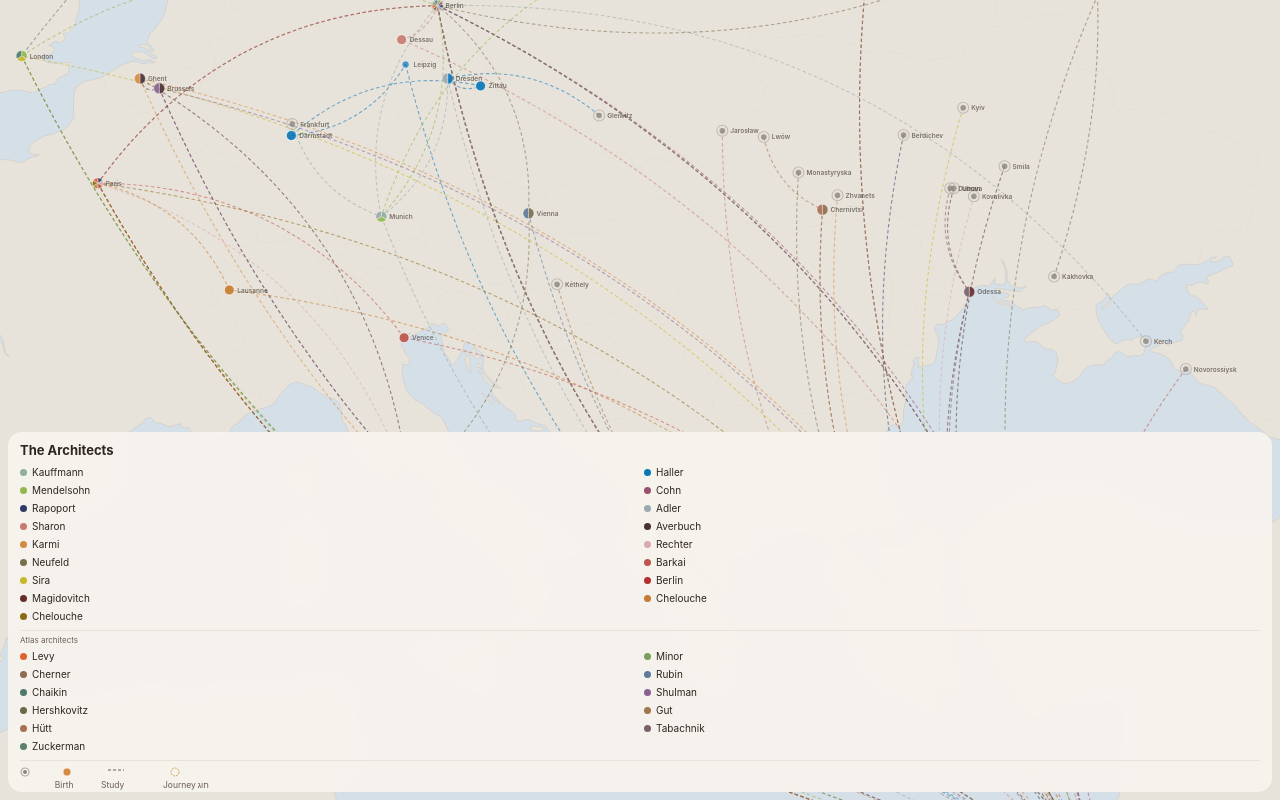
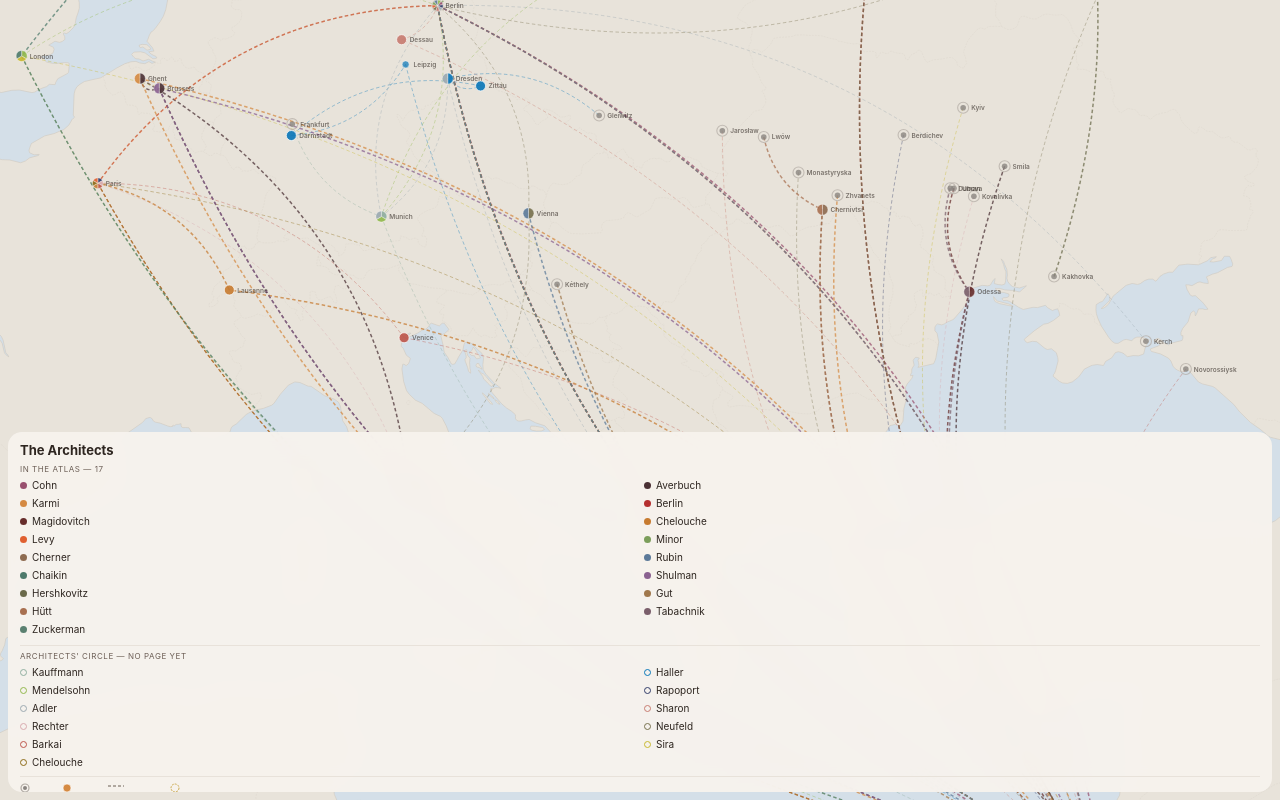
Before and after one commit to orenkarev-commits/Architectural-Atlas, a website: page assets/web/architects-journeys.html in a window 1280 px wide. Drawn offline with nearby package versions, Linux system fonts and the light colour scheme.

Commit message:
Journeys map: distinguish Atlas architects from the wider Circle
Group the legend into "In the Atlas" (18, filled dots, solid routes) and
"Architects' Circle — no page yet" (hollow dots, dashed routes), computed from
real Atlas membership (not the id prefix): A04/A10/A11/A16/A17/A18 + X1–X11.

Co-Authored-By: Claude Opus 4.8 <noreply@anthropic.com>

```diff
--- a/assets/web/architects-journeys.html
+++ b/assets/web/architects-journeys.html
@@ -149,6 +149,9 @@ const A = [
   {id:"X10",n:"Yehoshua Tabachnik",c:"#7A5F6B",d:""},
   {id:"X11",n:"Yehuda Zuckerman",c:"#5A8070",d:""},
 ];
+// Which of these we actually hold as an Atlas architect page (the rest are the wider Circle).
+const ATLAS = new Set(["A04","A10","A11","A16","A17","A18","X1","X2","X3","X4","X5","X6","X7","X8","X9","X10","X11"]);
+A.forEach(a => { a.atlas = ATLAS.has(a.id); });
 
 const C = {
   "Frankfurt":[8.68,50.11],"Munich":[11.58,48.14],"Gleiwitz":[18.67,50.29],
@@ -246,8 +249,9 @@ J.forEach(([id, stops]) => {
     rG.append("path")
       .attr("d", `M${p1[0]},${p1[1]} Q${mx},${my} ${p2[0]},${p2[1]}`)
       .attr("fill","none").attr("stroke", arch.c)
-      .attr("stroke-width", 1.1).attr("stroke-dasharray","3.5 2.5")
-      .attr("stroke-opacity", 0.55)
+      .attr("stroke-width", arch.atlas ? 1.5 : 1.0)
+      .attr("stroke-dasharray", arch.atlas ? "none" : "3.5 2.5")
+      .attr("stroke-opacity", arch.atlas ? 0.72 : 0.38)
       .attr("data-arch", id).attr("class","route");
   }
 });
@@ -371,22 +375,22 @@ function highlight(id) {
 }
 
 const le = document.getElementById("legend");
-// Split: exhibition cohort, then atlas architects
-const exhib = A.filter(a => !a.id.startsWith("X"));
-const atlas = A.filter(a => a.id.startsWith("X"));
+// Split by whether we hold the architect as an Atlas page (filled dot + solid route)
+// versus the wider Architects' Circle with no page yet (hollow dot + dashed route).
+const inAtlas = A.filter(a => a.atlas);
+const notIn = A.filter(a => !a.atlas);
 
-let h = `<h3>The Architects</h3><div class="lg">`;
-exhib.forEach(a => {
+let h = `<h3>The Architects</h3>`;
+h += `<div style="font-size:8px;letter-spacing:.07em;text-transform:uppercase;color:var(--fg-muted);margin:2px 0 3px">In the Atlas — ${inAtlas.length}</div><div class="lg">`;
+inAtlas.forEach(a => {
   h += `<div class="lr" data-id="${a.id}"><span class="ld" style="background:${a.c}"></span>${a.n.split(" ").pop()}</div>`;
 });
 h += `</div>`;
-if (atlas.length) {
-  h += `<div style="font-size:8px;color:var(--fg-muted);margin-top:6px;padding-top:4px;border-top:1px solid var(--hairline)">Atlas architects</div><div class="lg" style="margin-top:3px">`;
-  atlas.forEach(a => {
-    h += `<div class="lr" data-id="${a.id}"><span class="ld" style="background:${a.c}"></span>${a.n.split(" ").pop()}</div>`;
-  });
-  h += `</div>`;
-}
+h += `<div style="font-size:8px;letter-spacing:.07em;text-transform:uppercase;color:var(--fg-muted);margin:8px 0 3px;padding-top:5px;border-top:1px solid var(--hairline)">Architects' Circle — no page yet</div><div class="lg">`;
+notIn.forEach(a => {
+  h += `<div class="lr" data-id="${a.id}"><span class="ld" style="background:transparent;border:1.3px solid ${a.c}"></span>${a.n.split(" ").pop()}</div>`;
+});
+h += `</div>`;
 h += `<div class="lk">`;
 h += `<div class="lki"><svg width="10" height="10"><circle cx="5" cy="5" r="4" fill="none" stroke="var(--grey-birth-ring)" stroke-width="1.2"/><circle cx="5" cy="5" r="2" fill="var(--grey-birth)"/></svg>Birth</div>`;
 h += `<div class="lki"><svg width="10" height="10"><circle cx="5" cy="5" r="4" fill="#D58A42" stroke="#fff" stroke-width="0.6"/></svg>Study</div>`;
```
